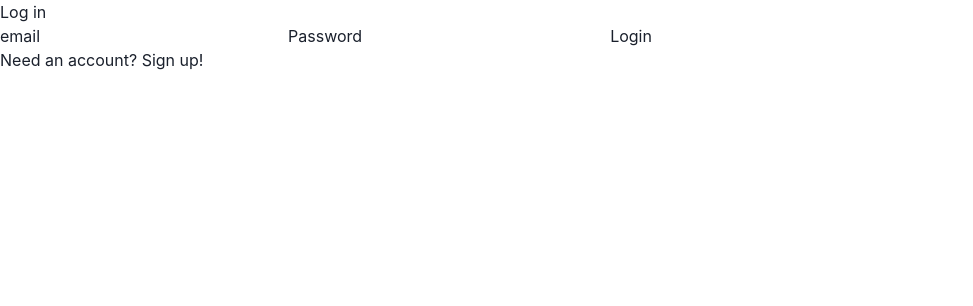
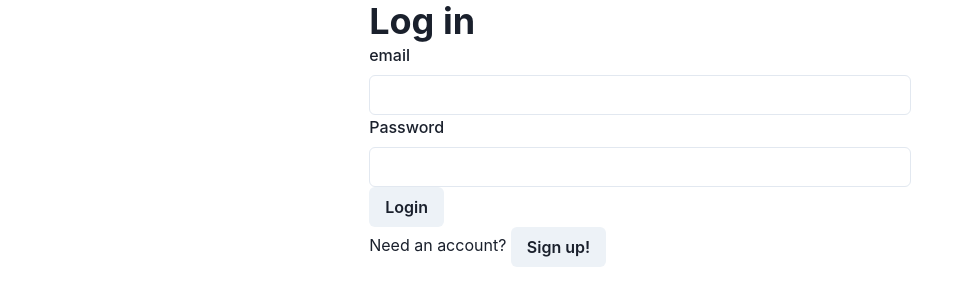
Before and after one commit to deadcoffeecup/fridge-state, a React (Create React App) app: page /login in a window 1280 px wide. Shown: the top 306 px of the page, without its empty margins (0-973 px from the left). Built offline with nearby package versions, Linux system fonts and the light colour scheme; no server answers.

Commit message:
chakra more done

```diff
--- a/src/components/AddForm.js
+++ b/src/components/AddForm.js
@@ -5,6 +5,7 @@ import {
   FormLabel,
   FormErrorMessage,
   FormHelperText,
+  Container,
   Input,
   Button,
   Select,
@@ -35,6 +36,7 @@ export const AddForm = ({ handleAdd }) => {
     });
   };
   return (
+    <Container>
       <form onSubmit={handleSubmit}>
         <FormControl>
           <FormLabel htmlFor='name'>Name:</FormLabel>
@@ -60,5 +62,6 @@ export const AddForm = ({ handleAdd }) => {
 
         <Button type='submit'>Add</Button>
       </form>
+    </Container>
   );
 };
--- a/src/components/Dashboard.js
+++ b/src/components/Dashboard.js
@@ -1,7 +1,7 @@
 import { useState, useEffect } from 'react';
 import { useNavigate } from 'react-router-dom';
 import { push, ref, onValue, remove } from 'firebase/database';
-import { Button } from '@chakra-ui/react';
+import { Button, Container } from '@chakra-ui/react';
 
 import { database as db } from '../firebaseConfig';
 import { useAuth } from '../context/AuthContext';
@@ -42,10 +42,12 @@ export const Dashboard = () => {
   }
 
   return (
-    <div>
+    <Container>
       <Button onClick={handleLogout}>Log out</Button>
+
       <AddForm handleAdd={handleAdd} />
+
       <ProductsList handleDelete={handleDelete} products={products} />
-    </div>
+    </Container>
   );
 };
--- a/src/components/Login.js
+++ b/src/components/Login.js
@@ -1,5 +1,14 @@
 import React, { useRef, useState } from 'react';
 import { Link, useNavigate } from 'react-router-dom';
+import {
+  FormControl,
+  FormLabel,
+  FormErrorMessage,
+  Container,
+  Input,
+  Button,
+  Heading,
+} from '@chakra-ui/react';
 
 import { useAuth } from '../context/AuthContext';
 
@@ -27,23 +36,30 @@ export const Login = () => {
     setIsLoading(false);
   }
   return (
-    <div>
-      <div>
-        <h2>Log in</h2>
-        {error && <div>{error}</div>}
+    <Container>
+      <Container>
+        <Heading>Log in</Heading>
+        {error && <FormErrorMessage>{error}</FormErrorMessage>}
         <form onSubmit={handleSubmit}>
-          <label htmlFor='email'>email</label>
-          <input ref={emailRef} type='email' name='email' id='email' />
-          <label htmlFor='password'>Password</label>
-          <input ref={passwordRef} type='password' name='' id='password' />
-          <button disabled={isLoading} type='submit'>
+          <FormControl>
+            <FormLabel htmlFor='email'>email</FormLabel>
+            <Input ref={emailRef} type='email' name='email' id='email' />
+          </FormControl>
+          <FormControl>
+            <FormLabel htmlFor='password'>Password</FormLabel>
+            <Input ref={passwordRef} type='password' name='' id='password' />
+          </FormControl>
+          <Button disabled={isLoading} type='submit'>
             Login
-          </button>
+          </Button>
         </form>
-      </div>
-      <div>
-        Need an account? <Link to='/signup'>Sign up!</Link>
-      </div>
-    </div>
+      </Container>
+      <Container>
+        Need an account?{' '}
+        <Link to='/signup'>
+          <Button>Sign up!</Button>
+        </Link>
+      </Container>
+    </Container>
   );
 };
--- a/src/components/ProductsList.js
+++ b/src/components/ProductsList.js
@@ -7,6 +7,8 @@ import {
   AccordionPanel,
   AccordionIcon,
   Box,
+  Container,
+  Button,
 } from '@chakra-ui/react';
 
 export const ProductsList = ({ products, handleDelete }) => {
@@ -16,6 +18,7 @@ export const ProductsList = ({ products, handleDelete }) => {
   const arrOfProducts = Object.values(products);
 
   return (
+    <Container>
       <Accordion allowMultiple>
         {arrOfProducts?.map((product) => (
           <AccordionItem key={product.id}>
@@ -30,10 +33,11 @@ export const ProductsList = ({ products, handleDelete }) => {
             <AccordionPanel>
               <Box>{product.expireDate}</Box>
               <Box>{product.category}</Box>
-            <button onClick={() => handleDelete(product.id)}>Delete</button>
+              <Button onClick={() => handleDelete(product.id)}>Delete</Button>
             </AccordionPanel>
           </AccordionItem>
         ))}
       </Accordion>
+    </Container>
   );
 };
--- a/src/components/Signup.js
+++ b/src/components/Signup.js
@@ -1,5 +1,14 @@
 import React, { useRef, useState } from 'react';
 import { Link } from 'react-router-dom';
+import {
+  FormControl,
+  FormLabel,
+  FormErrorMessage,
+  Container,
+  Input,
+  Button,
+  Heading,
+} from '@chakra-ui/react';
 
 import { useAuth } from '../context/AuthContext';
 
@@ -33,30 +42,33 @@ export const Signup = () => {
     setIsLoading(false);
   }
   return (
-    <div>
-      <div>
+    <Container>
+      <Container>
         <h2>Sign up</h2>
-        {error && <div>{error}</div>}
+        {error && <FormErrorMessage>{error}</FormErrorMessage>}
         <form onSubmit={handleSubmit}>
-          <label htmlFor='email'>email</label>
-          <input ref={emailRef} type='email' name='email' id='email' />
-          <label htmlFor='password'>Password</label>
-          <input ref={passwordRef} type='password' name='' id='password' />
-          <label htmlFor='confirmPassword'>Confirm Password</label>
-          <input
+          <FormLabel htmlFor='email'>email</FormLabel>
+          <Input ref={emailRef} type='email' name='email' id='email' />
+          <FormLabel htmlFor='password'>Password</FormLabel>
+          <Input ref={passwordRef} type='password' name='' id='password' />
+          <FormLabel htmlFor='confirmPassword'>Confirm Password</FormLabel>
+          <Input
             ref={confirmPasswordRef}
             type='password'
             name='confirmPassword'
             id='confirmPassword'
           />
-          <button disabled={isLoading} type='submit'>
+          <Button disabled={isLoading} type='submit'>
             Sign up!
-          </button>
+          </Button>
         </form>
-      </div>
-      <div>
-        Already singed up? <Link to='/login'>Log in</Link>
-      </div>
-    </div>
+      </Container>
+      <Container>
+        Already singed up?{' '}
+        <Link to='/login'>
+          <Button>Log in</Button>
+        </Link>
+      </Container>
+    </Container>
   );
 };
```
Lines whose indentation alone changed are shown as unchanged.
